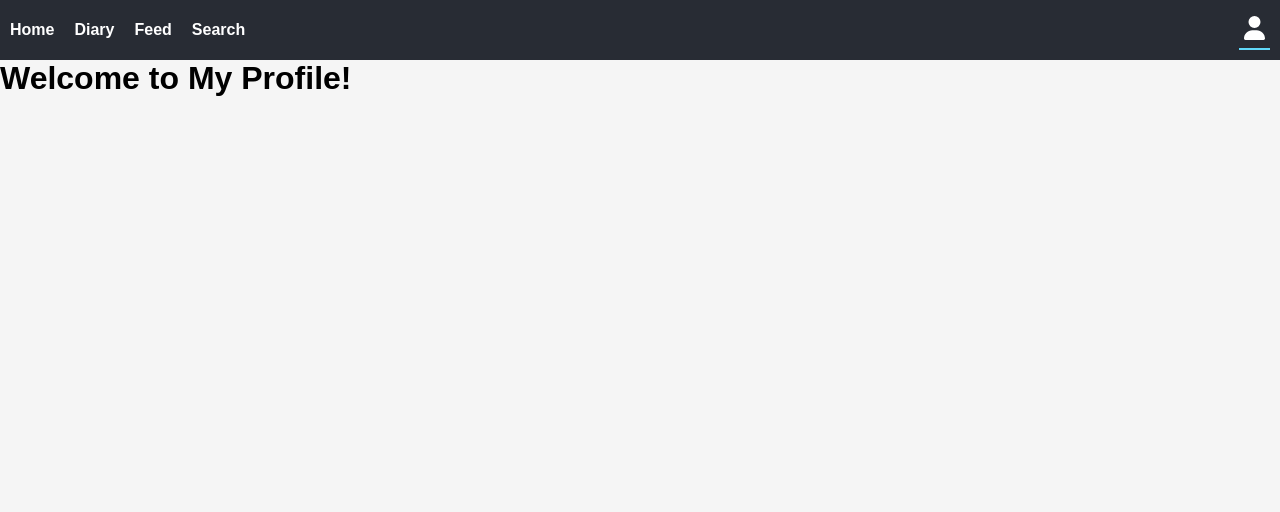
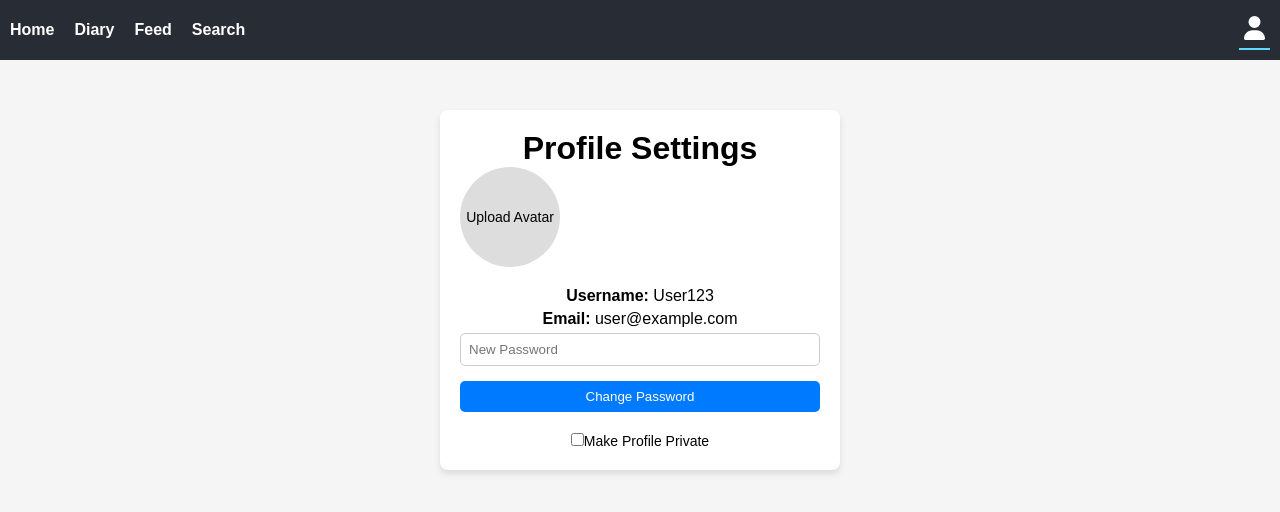
Before and after one commit to sashashreyder/livejournal, a React (Vite) app: page /profile in a window 1280 px wide. Shown: the top 512 px of the page. Built offline with nearby package versions, Linux system fonts and the light colour scheme.

Commit message:
Profile placeholder added

```diff
--- a/src/pages/Home.jsx
+++ b/src/pages/Home.jsx
@@ -3,9 +3,10 @@ import "../styles/Home.css";
 function Home() {
     return (
         <div className="home-container">
+
             <div className="home-box">
                 <h1>My Diary</h1>
-                <p>Write your thoughts in a safe place.</p>
+                <p>Write your thoughts in a safe space</p>
 
                 <form className="login-form">
                     <input type="email" placeholder="Email" />
@@ -15,6 +16,7 @@ function Home() {
 
                 <button className="google-login">Continue with Google</button>
                 <button className="create-account">Create New Account</button>
+
             </div>
         </div>
     );
--- a/src/pages/Profile.jsx
+++ b/src/pages/Profile.jsx
@@ -1,5 +1,73 @@
+import { useState } from "react";
+import "../styles/Profile.css";
+
 function Profile() {
-    return <h1>Welcome to My Profile!</h1>;
+    const [username, setUsername] = useState("User123");
+    const [email, setEmail] = useState("user@example.com");
+    const [avatar, setAvatar] = useState(null);
+    const [isPrivate, setIsPrivate] = useState(false);
+    const [newPassword, setNewPassword] = useState("");
+
+    const handleFileUpload = (event) => {
+        const file = event.target.files[0];
+        if (file) {
+            const reader = new FileReader();
+            reader.onload = (e) => setAvatar(e.target.result);
+            reader.readAsDataURL(file);
+        }
+    };
+
+    const handleChangePassword = () => {
+        if (newPassword.length < 6) {
+            alert("Password must be at least 6 characters long.");
+            return;
+        }
+        console.log("New password:", newPassword);
+        setNewPassword("");
+    };
+
+    return (
+        <div className="profile-container">
+            <h1>Profile Settings</h1>
+
+            <div className="avatar-section">
+                <label htmlFor="avatar-upload">
+                    {avatar ? (
+                        <img src={avatar} alt="Avatar" className="avatar" />
+                    ) : (
+                        <div className="avatar-placeholder">Upload Avatar</div>
+                    )}
+                </label>
+                <input id="avatar-upload" type="file" onChange={handleFileUpload} hidden />
+            </div>
+
+            <div className="info-section">
+                <p><strong>Username:</strong> {username}</p>
+                <p><strong>Email:</strong> {email}</p>
+            </div>
+
+            <div className="password-section">
+                <input
+                    type="password"
+                    placeholder="New Password"
+                    value={newPassword}
+                    onChange={(e) => setNewPassword(e.target.value)}
+                />
+                <button onClick={handleChangePassword}>Change Password</button>
+            </div>
+
+            <div className="privacy-section">
+                <label>
+                    <input
+                        type="checkbox"
+                        checked={isPrivate}
+                        onChange={() => setIsPrivate(!isPrivate)}
+                    />
+                    Make Profile Private
+                </label>
+            </div>
+        </div>
+    );
 }
 
 export default Profile;
--- a/src/styles/Profile.css
+++ b/src/styles/Profile.css
@@ -0,0 +1,68 @@
+.profile-container {
+    max-width: 400px;
+    margin: 50px auto;
+    padding: 20px;
+    background: white;
+    border-radius: 8px;
+    box-shadow: 0 4px 6px rgba(0, 0, 0, 0.1);
+    text-align: center;
+}
+
+.avatar-section {
+    margin-bottom: 20px;
+}
+
+.avatar {
+    width: 100px;
+    height: 100px;
+    border-radius: 50%;
+    object-fit: cover;
+    cursor: pointer;
+}
+
+.avatar-placeholder {
+    width: 100px;
+    height: 100px;
+    border-radius: 50%;
+    background: #ddd;
+    display: flex;
+    align-items: center;
+    justify-content: center;
+    cursor: pointer;
+    font-size: 14px;
+}
+
+.info-section p {
+    margin: 5px 0;
+}
+
+.password-section input {
+    width: 100%;
+    padding: 8px;
+    margin-bottom: 10px;
+    border: 1px solid #ccc;
+    border-radius: 5px;
+}
+
+.password-section button {
+    width: 100%;
+    padding: 8px;
+    border: none;
+    background-color: #007bff;
+    color: white;
+    border-radius: 5px;
+    cursor: pointer;
+}
+
+.password-section button:hover {
+    background-color: #0056b3;
+}
+
+.privacy-section {
+    margin-top: 15px;
+}
+
+.privacy-section label {
+    font-size: 14px;
+    cursor: pointer;
+}
```
